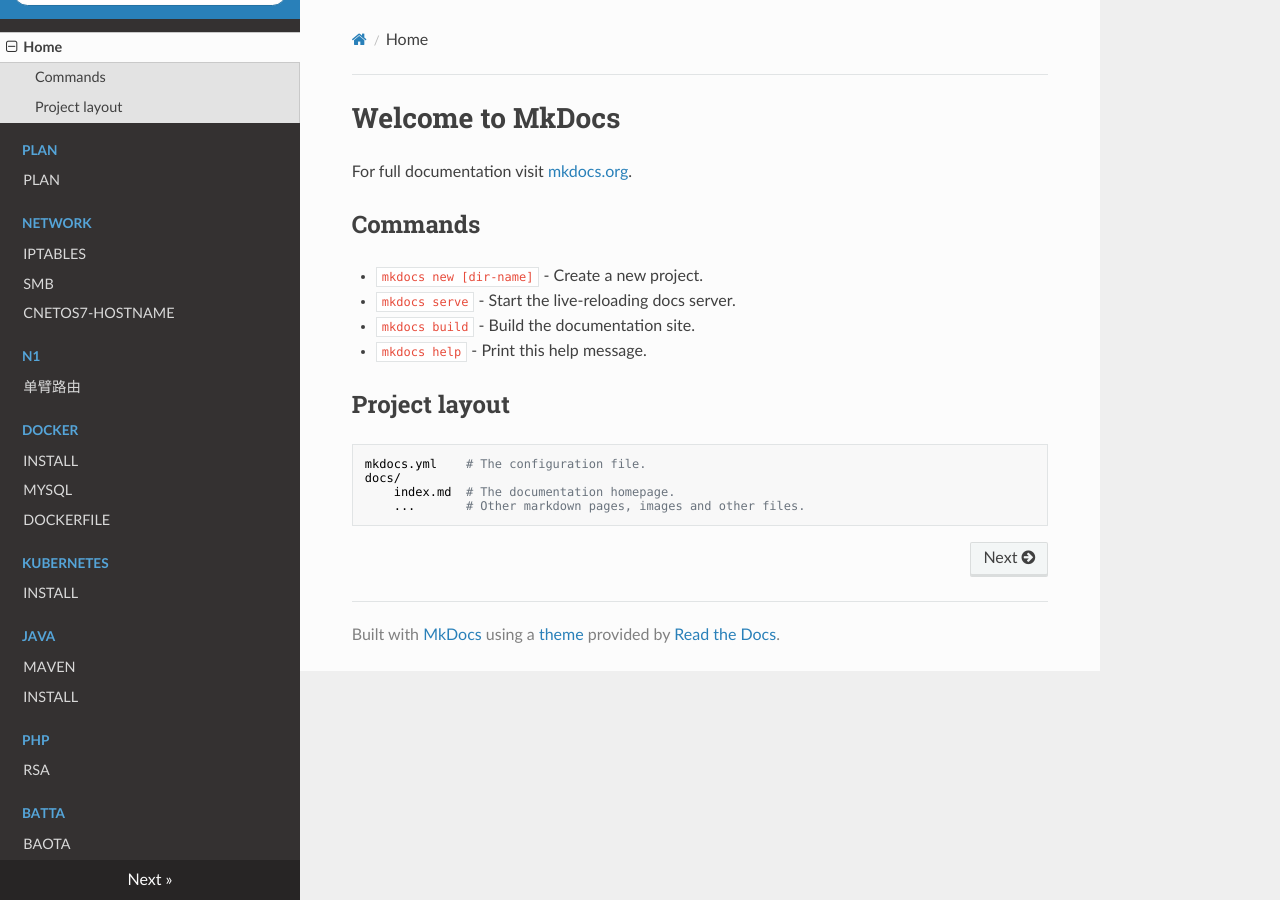
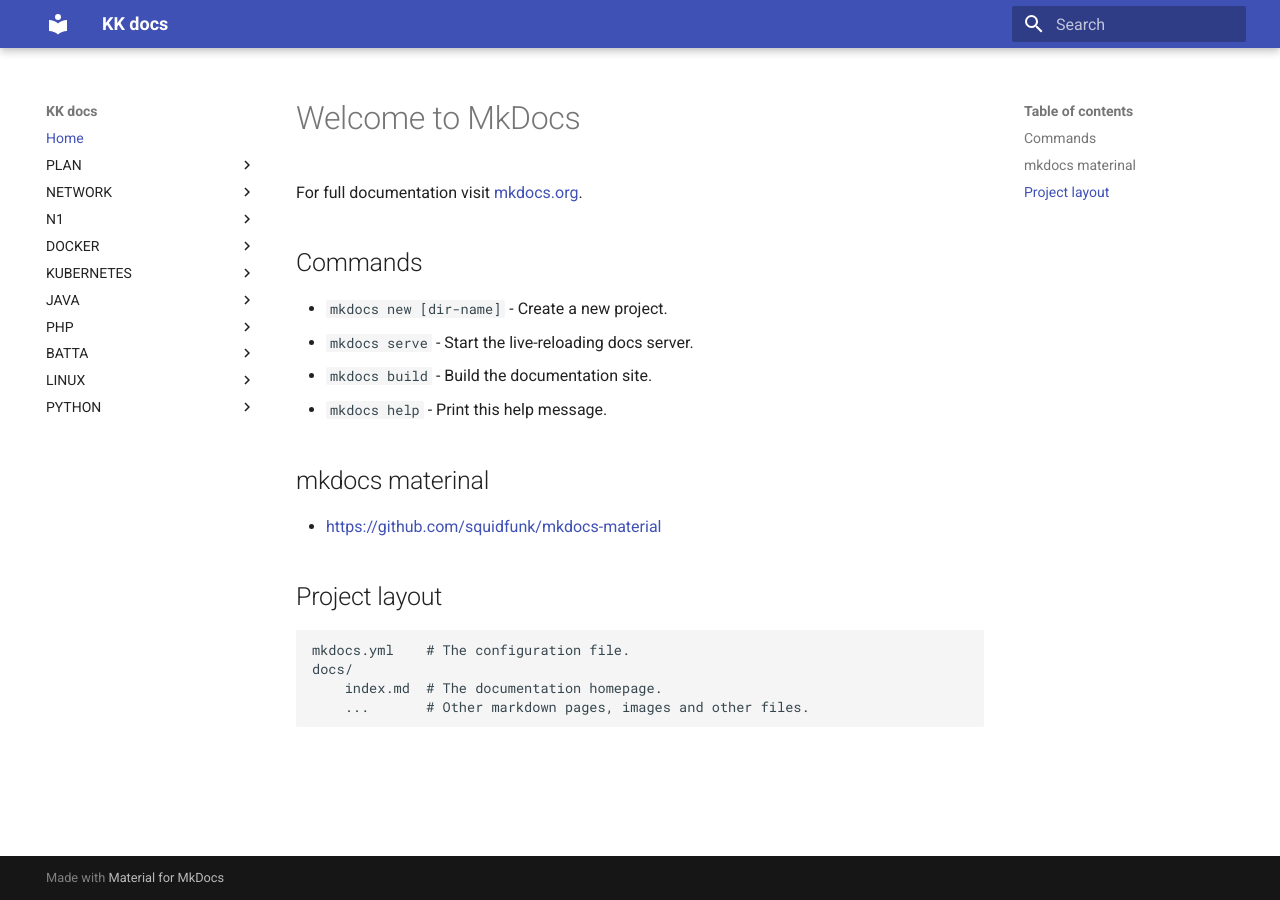
Before and after one commit to block-pro/kkdocs, an MkDocs documentation site: the page built from docs/index.md, in a window 1280 px wide. Built offline with MkDocs 1.6.1 and Material for MkDocs 9.7.7, drawn with Linux system fonts in a browser that asks for light colours; nearby versions of some CDN libraries.

Commit message:
with material plugin

```diff
--- a/docs/index.md
+++ b/docs/index.md
@@ -9,6 +9,10 @@
 * `mkdocs build` - Build the documentation site.
 * `mkdocs help` - Print this help message.
 
+## mkdocs materinal
+
+* <https://github.com/squidfunk/mkdocs-material>
+
 ## Project layout
 
     mkdocs.yml    # The configuration file.
--- a/mkdocs.yml
+++ b/mkdocs.yml
@@ -26,5 +26,9 @@
                 - RSA: php/rsa.md
         - BATTA:
                 - BAOTA: tools/baota.md
-
-theme: readthedocs
+        - LINUX:
+                - BASH: linux/bash.md
+        - PYTHON:
+                - PIP: python/pip.md
+theme:
+        name: material
```
Also changed, not shown: docs/python/pip.md (added, +10 -0 lines).
